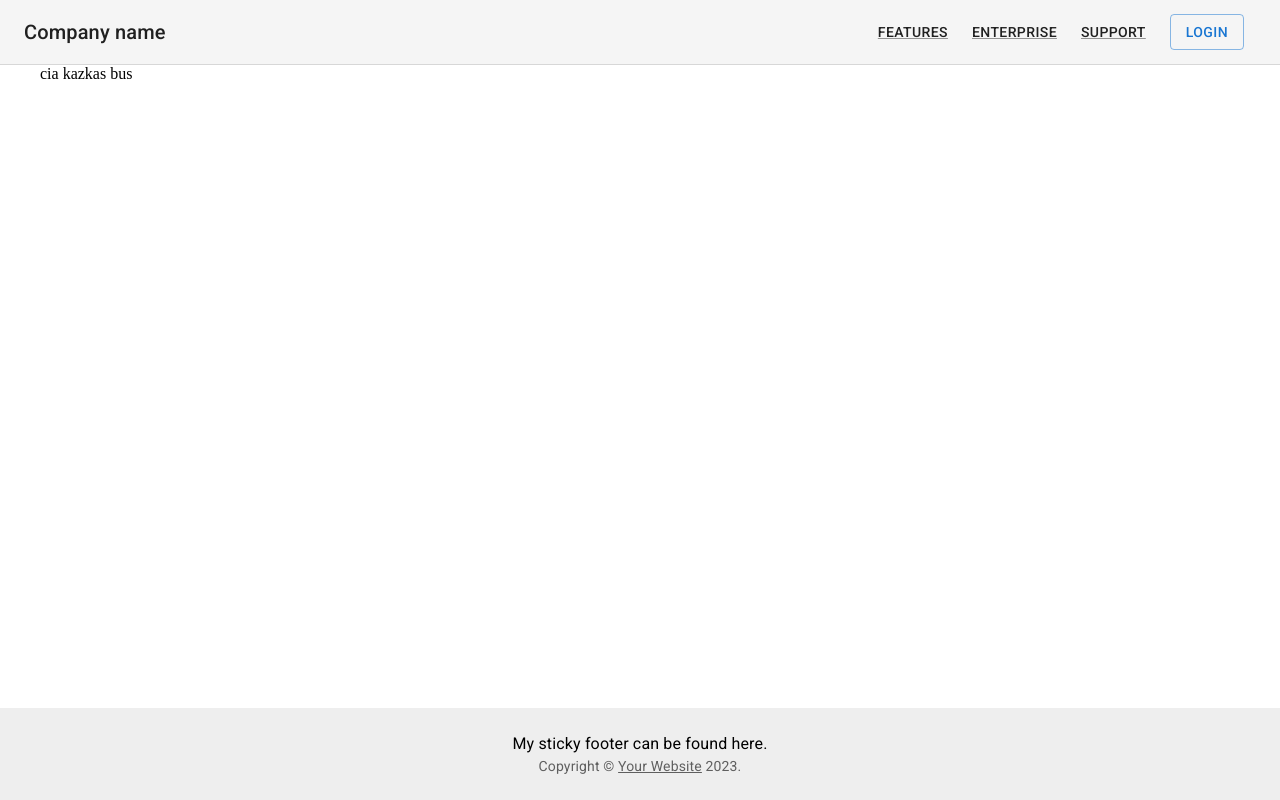
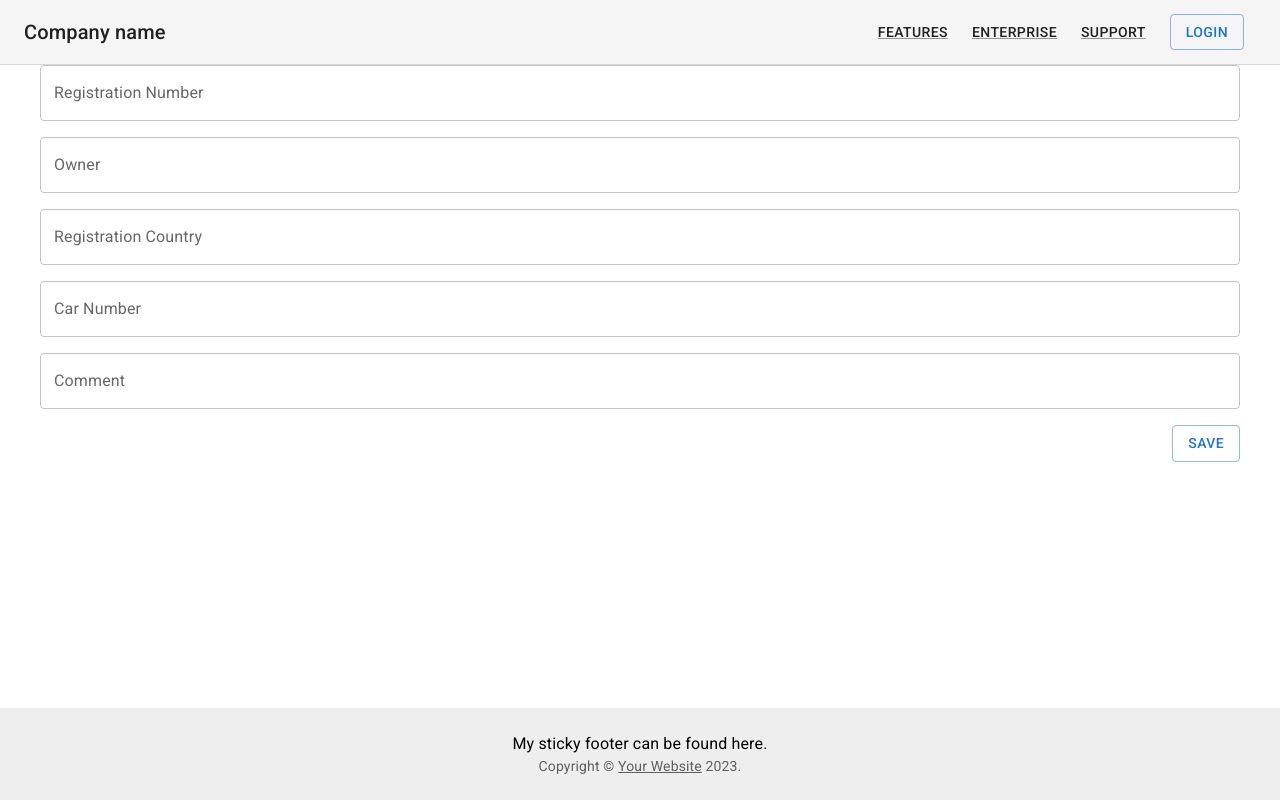
Before and after one commit to Rombug/FINAL_JAVA_PROJECT, a React (Create React App) app in the folder restTTP/ttp-ui/: page /transport/registration in a window 1280 px wide. Built offline with nearby package versions, Linux system fonts and the light colour scheme.

Commit message:
FINAL PROJECT. (Spring + React) Added Yup dependency, created FormTransportTextInput component and edited Transport.js

```diff
--- a/restTTP/ttp-ui/package.json
+++ b/restTTP/ttp-ui/package.json
@@ -14,7 +14,8 @@
     "react": "^18.2.0",
     "react-dom": "^18.2.0",
     "react-scripts": "5.0.1",
-    "web-vitals": "^2.1.4"
+    "web-vitals": "^2.1.4",
+    "yup": "^1.2.0"
   },
   "scripts": {
     "start": "react-scripts start",
--- a/restTTP/ttp-ui/src/components/content/Content.js
+++ b/restTTP/ttp-ui/src/components/content/Content.js
@@ -1,4 +1,5 @@
 import {Container} from "@mui/material";
+import Transport from "../forms/Transport";
 
 const Content = () => {
 
@@ -9,7 +10,7 @@ const Content = () => {
             flexDirection: 'column',
             minHeight: 'calc(100vh - 157px)',
         }}>
-           cia kazkas bus
+            <Transport/>
         </Container>
         </>
     );
--- /dev/null
+++ b/restTTP/ttp-ui/src/components/forms/FormTransportTextInput.js
@@ -0,0 +1,18 @@
+import {FormControl, FormHelperText, TextField} from "@mui/material";
+import {ErrorMessage, Field} from "formik";
+
+const FormTransportTextInput = ({error, name, label = 'Some label'}) => (
+    <FormControl error={error}>
+        <Field id={name}
+               name={name}
+               as={TextField}
+               label={label}
+               variant="outlined"
+               error={error}/>
+        <ErrorMessage name={name}
+                      component={FormHelperText}/>
+    </FormControl>
+
+);
+
+export default FormTransportTextInput;
--- /dev/null
+++ b/restTTP/ttp-ui/src/components/forms/Transport.js
@@ -0,0 +1,82 @@
+import {Form, Formik} from "formik";
+import {Button, CircularProgress, Stack, Typography} from "@mui/material";
+import  * as Yup from 'yup';
+import FormTransportTextInput from "./FormTransportTextInput";
+
+const transportValidationSchema = Yup.object().shape(
+    {
+        registrationNumber: Yup.string()
+            .min(5, 'Registration number must be more then 5 symbols')
+            .max(10, 'Registration number must be less then 10 symbols')
+            .required('Registration number is required'),
+        owner: Yup.string()
+            .required('Owner is required'),
+        registrationCountry: Yup.string()
+            .required('Registration country is required'),
+        carNumber: Yup.string()
+            .required('Car number is required'),
+        comment: Yup.string()
+            .min(10, 'Comment must be more then 10 symbols')
+            .max(200, 'Comment must be less then 200 symbols')
+            .required('Comment is required'),
+    }
+)
+
+const Transport = () => (
+
+    <Formik
+        initialValues={{
+            registrationNumber: '',
+            owner: '',
+            registrationCountry: '',
+            carNumber: '',
+            comment: ''
+
+        }}
+        onSubmit={(values, helpers) =>{
+            setTimeout(()=> helpers.setSubmitting(false), 3000);
+        }}
+
+        validationSchema={transportValidationSchema}
+    >
+
+        {props => (
+
+                    <Form>
+                        <Stack spacing={2} direction="column">
+
+                        <FormTransportTextInput error={props.touched.registrationNumber && !!props.errors.registrationNumber}
+                                       name="registrationNumber"
+                                       label="Registration Number"/>
+
+                        <FormTransportTextInput error={props.touched.owner && !!props.errors.owner}
+                                        name="owner"
+                                        label="Owner"/>
+
+                        <FormTransportTextInput error={props.touched.registrationCountry && !!props.errors.registrationCountry}
+                                        name="registrationCountry"
+                                        label="Registration Country"/>
+
+                        <FormTransportTextInput error={props.touched.carNumber && !!props.errors.carNumber}
+                                        name="carNumber"
+                                        label="Car Number"/>
+
+                        <FormTransportTextInput error={props.touched.comment && !!props.errors.comment}
+                                        name="comment"
+                                        label="Comment"/>
+
+                        </Stack>
+
+                        <Typography sx={{textAlign: 'right', mt: 2}}>
+                            {
+                                props.isSubmitting ? <CircularProgress color="success"/> : <Button variant="outlined" type="submit">Save</Button>
+                            }
+                        </Typography>
+                    </Form>
+                )}
+    </Formik>
+
+
+)
+
+export default Transport;
```
Also changed, not shown: 1 other file (tests, documents, lock files or other folders).
